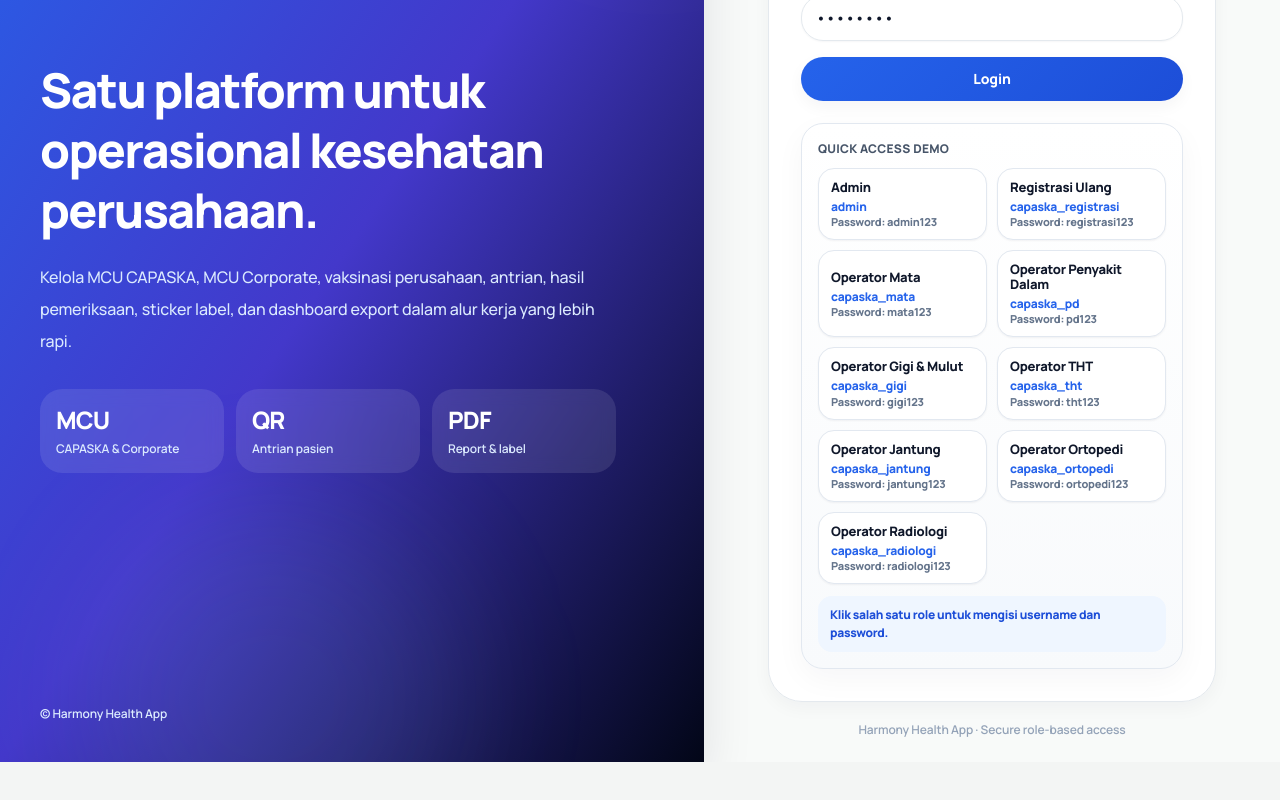
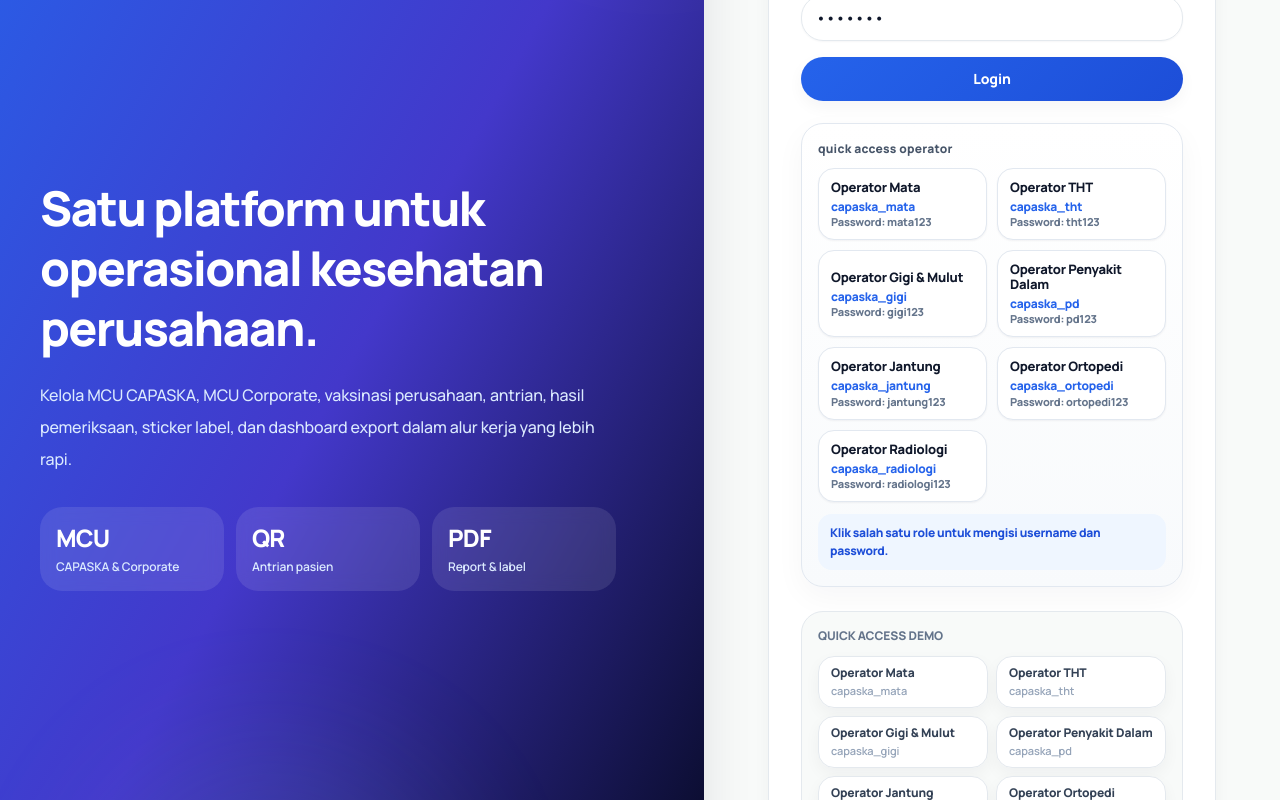
Before and after one commit to xsalsaxcn/mcu_system_nextjs, a Next.js app: page /login in a window 1280 px wide. Shown: the part 280-1080 px from the top of the page. Before the commit the page ends 1042 px from the top, so only its background shows below. Built offline with nearby package versions, Linux system fonts and the light colour scheme.

Commit message:
show only operator quick login

```diff
--- a/app/login/page.tsx
+++ b/app/login/page.tsx
@@ -10,17 +10,20 @@ type DemoUser = {
 };
 
 const demoUsers: DemoUser[] = [
-  { label: "Admin", username: "admin", password: "admin123" },
   { label: "Operator Mata", username: "capaska_mata", password: "mata123" },
   { label: "Operator THT", username: "capaska_tht", password: "tht123" },
+  { label: "Operator Gigi & Mulut", username: "capaska_gigi", password: "gigi123" },
+  { label: "Operator Penyakit Dalam", username: "capaska_pd", password: "pd123" },
+  { label: "Operator Jantung", username: "capaska_jantung", password: "jantung123" },
+  { label: "Operator Ortopedi", username: "capaska_ortopedi", password: "ortopedi123" },
   { label: "Operator Radiologi", username: "capaska_radiologi", password: "radiologi123" },
 ];
 
 export default function LoginPage() {
   const router = useRouter();
 
-  const [username, setUsername] = useState("admin");
-  const [password, setPassword] = useState("admin123");
+  const [username, setUsername] = useState("capaska_mata");
+  const [password, setPassword] = useState("mata123");
   const [showPassword, setShowPassword] = useState(false);
   const [error, setError] = useState("");
   const [loading, setLoading] = useState(false);
--- a/components/LoginQuickAccessAllCapaska.tsx
+++ b/components/LoginQuickAccessAllCapaska.tsx
@@ -10,12 +10,10 @@ type DemoCredential = {
 };
 
 const CREDENTIALS: DemoCredential[] = [
-  { label: "Admin", username: "admin", password: "admin123", tag: "admin" },
-  { label: "Registrasi Ulang", username: "capaska_registrasi", password: "registrasi123", tag: "registrasi" },
   { label: "Operator Mata", username: "capaska_mata", password: "mata123", tag: "mata" },
+  { label: "Operator THT", username: "capaska_tht", password: "tht123", tag: "tht" },
+  { label: "Operator Gigi & Mulut", username: "capaska_gigi", password: "gigi123", tag: "gigi" },
   { label: "Operator Penyakit Dalam", username: "capaska_pd", password: "pd123", tag: "penyakit dalam" },
-  { label: "Operator Gigi & Mulut", username: "capaska_gigi", password: "gigi123", tag: "gigi" },
-  { label: "Operator THT", username: "capaska_tht", password: "tht123", tag: "tht" },
   { label: "Operator Jantung", username: "capaska_jantung", password: "jantung123", tag: "jantung" },
   { label: "Operator Ortopedi", username: "capaska_ortopedi", password: "ortopedi123", tag: "ortopedi" },
   { label: "Operator Radiologi", username: "capaska_radiologi", password: "radiologi123", tag: "radiologi" },
@@ -68,7 +66,7 @@ function findOldQuickAccessPanel() {
   return candidates
     .filter((element) => {
       const text = clean(element.textContent || "");
-      return /quick access demo/i.test(text) && /operator|admin/i.test(text);
+      return /quick access operator/i.test(text) && /operator|admin/i.test(text);
     })
     .sort((a, b) => clean(a.textContent).length - clean(b.textContent).length)[0] || null;
 }
@@ -108,7 +106,7 @@ function createPanel() {
   panel.style.boxShadow = "0 10px 30px rgba(15, 23, 42, 0.04)";
 
   const title = document.createElement("div");
-  title.textContent = "QUICK ACCESS DEMO";
+  title.textContent = "quick access operator";
   title.style.fontSize = "12px";
   title.style.fontWeight = "900";
   title.style.letterSpacing = ".02em";
```
